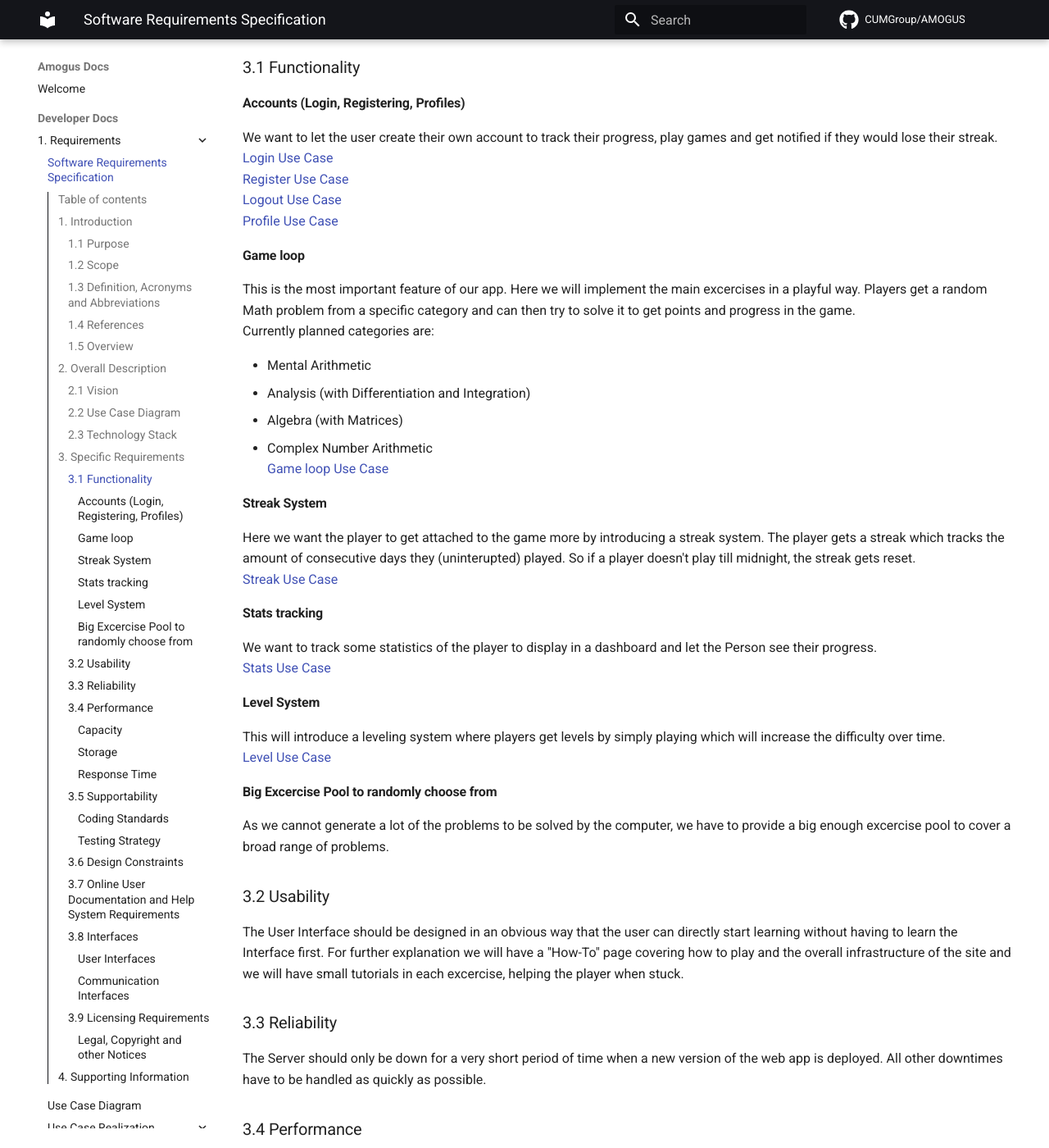
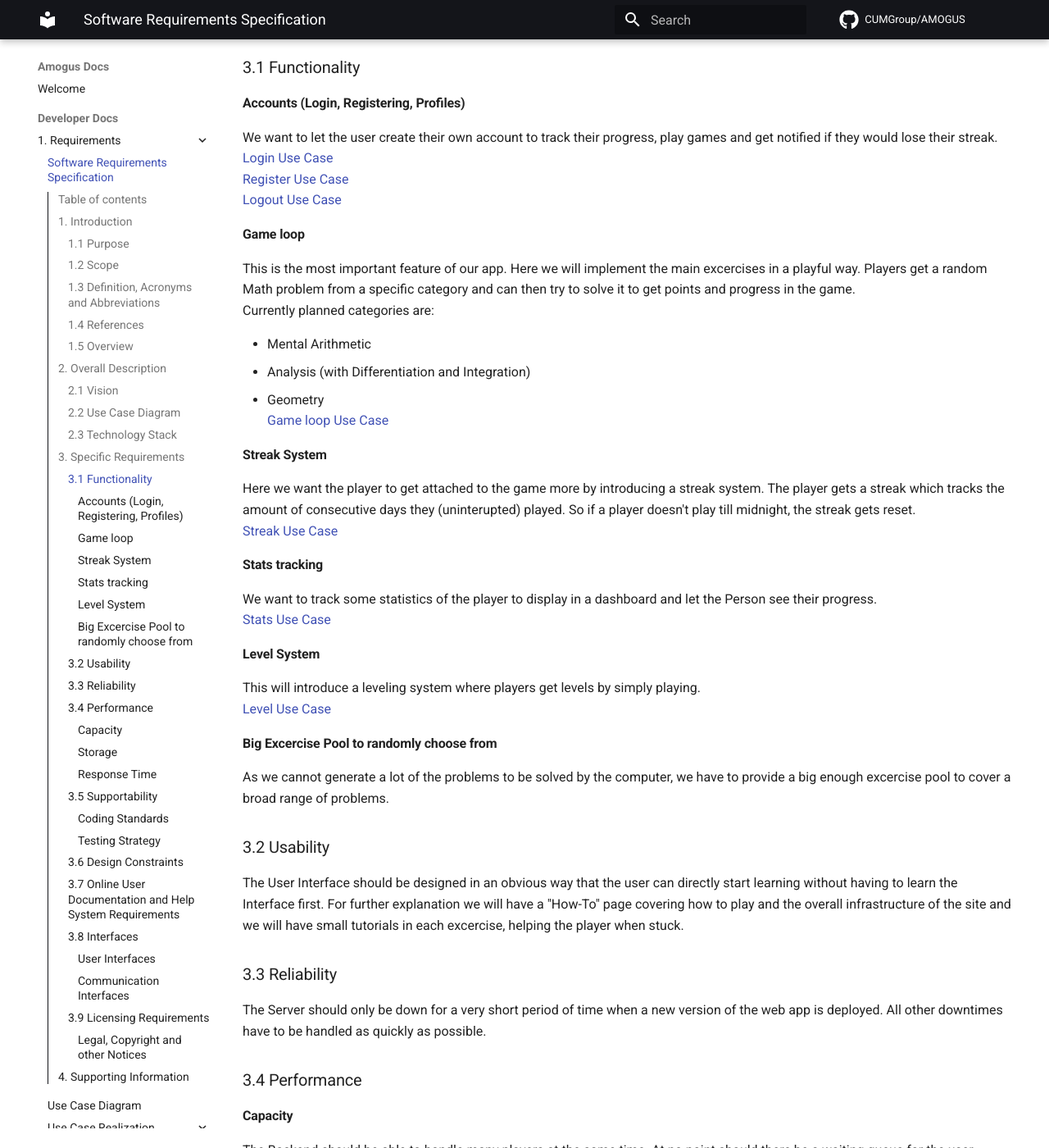
Before and after one commit to CUMGroup/AMOGUS, an MkDocs documentation site: the page built from docs/Developer Docs/1. Requirements/Software Requirements Specification.md, in a window 1280 px wide and 1400 px high, scrolled down 3281 px. Shown: the whole window at 82% size. Built offline with MkDocs 1.6.1 and Material for MkDocs 9.7.7, drawn with Linux system fonts in a browser that asks for light colours; comment, search, counter and statistics services are not loaded; some of the changed text lies outside the part shown.

Commit message:
Fixed SRS

```diff
--- a/docs/Developer Docs/1. Requirements/Software Requirements Specification.md
+++ b/docs/Developer Docs/1. Requirements/Software Requirements Specification.md
@@ -87,8 +87,7 @@ The technology used will be:
 We want to let the user create their own account to track their progress, play games and get notified if they would lose their streak.<br>
 [Login Use Case](Use%20Cases/Login%20Use%20Case.md)<br>
 [Register Use Case](Use%20Cases/Register%20Use%20Case.md)<br>
-[Logout Use Case](Use%20Cases/Logout%20Use%20Case.md)<br>
-[Profile Use Case](Use%20Cases/Profile%20Use%20Case.md)
+[Logout Use Case](Use%20Cases/Logout%20Use%20Case.md)
 
 #### Game loop
 
@@ -97,8 +96,7 @@ Currently planned categories are:
 
 - Mental Arithmetic
 - Analysis (with Differentiation and Integration)
-- Algebra (with Matrices)
-- Complex Number Arithmetic<br>
+- Geometry <br>
   [Game loop Use Case](Use%20Cases/Gameloop%20Use%20Case.md)
 
 #### Streak System
@@ -113,7 +111,7 @@ We want to track some statistics of the player to display in a dashboard and let
 
 #### Level System
 
-This will introduce a leveling system where players get levels by simply playing which will increase the difficulty over time.<br>
+This will introduce a leveling system where players get levels by simply playing.<br>
 [Level Use Case](Use%20Cases/Level%20Use%20Case.md)
 
 #### Big Excercise Pool to randomly choose from
@@ -167,14 +165,15 @@ To help our user navigating the application (if necessary) we will provide a "Ho
 
 For not logged in Users
 
-- Login / Register
-  For logged in Users:
-- Profile
+- Login / Register <br>
+
+For logged in Users:
 - Dashboard - Stats
 - Game
 - Level
-- Streak
-  For both:
+- Streak<br>
+
+For both:
 - How to play
 - Landing page
 
```
